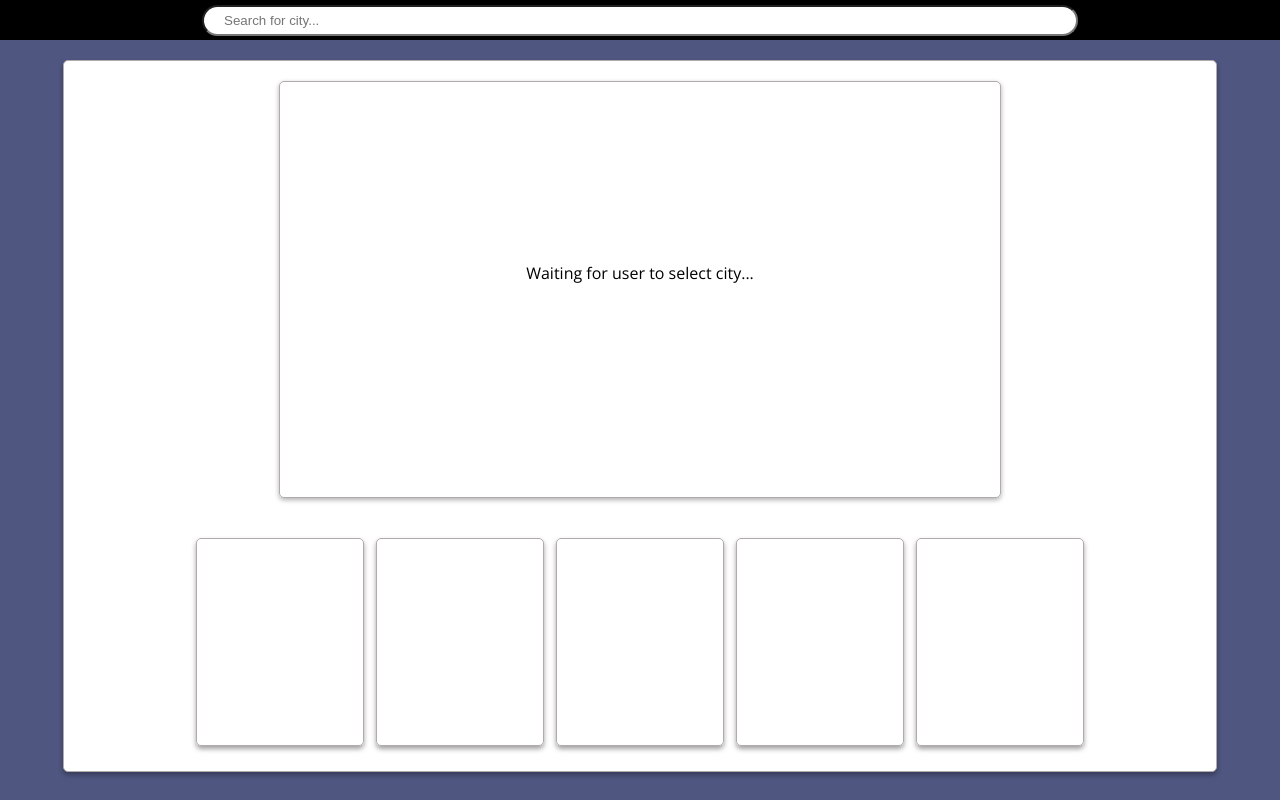
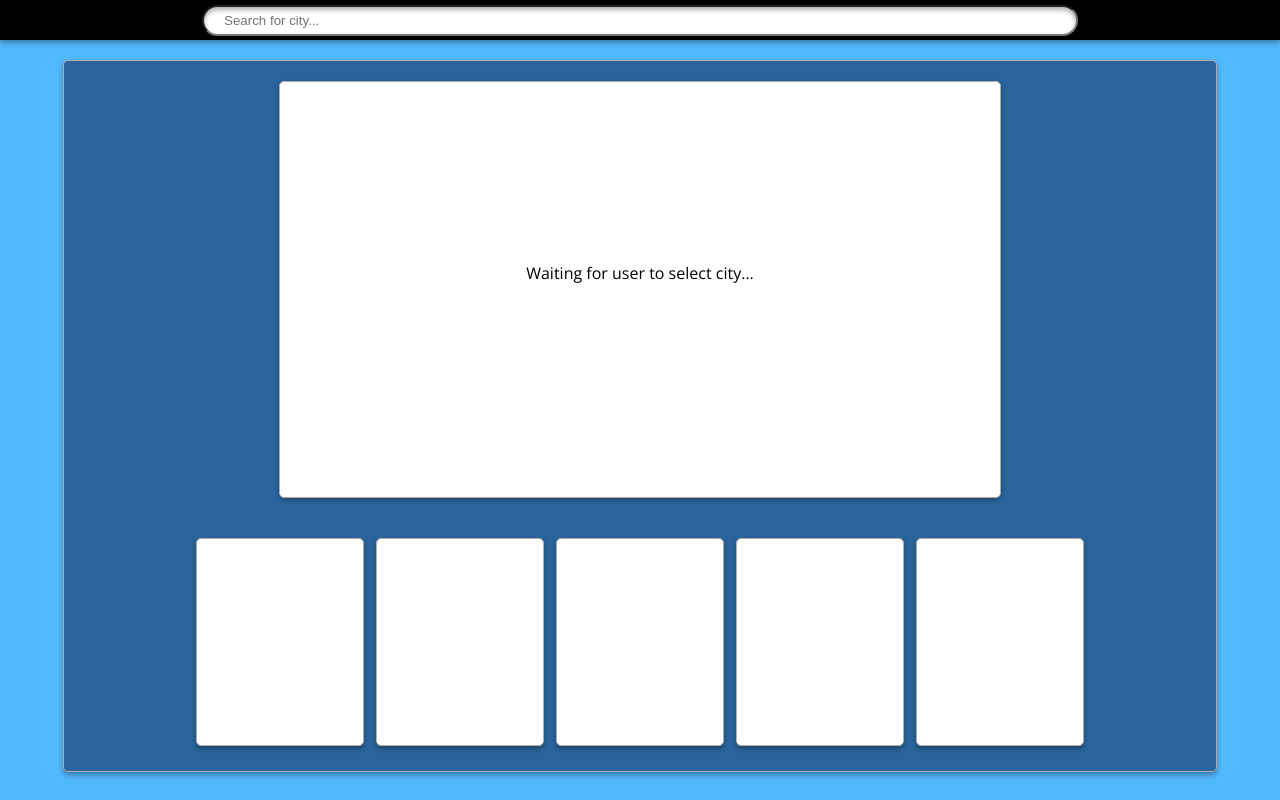
Before and after one commit to hritvikkaushik/simple-weather-react, a React app: page / in a window 1280 px wide. Built offline with nearby package versions, Linux system fonts and the light colour scheme.

Commit message:
Minor styling changes

```diff
--- a/src/components/FiveDays/FiveDays.css
+++ b/src/components/FiveDays/FiveDays.css
@@ -7,7 +7,8 @@
     text-align: center;
     border: 1px solid rgb(179, 171, 171);
     border-radius: 5px;
-    box-shadow: 0 3px 5px 0 #a1a1a1;
+    box-shadow: 0 3px 5px 0 #00000050;
+    background-color: white;
 }
 
 .FiveDays span{
--- a/src/components/TodaysWeather/TodaysWeather.css
+++ b/src/components/TodaysWeather/TodaysWeather.css
@@ -7,6 +7,7 @@
     border: 1px solid rgb(179, 171, 171);
     border-radius: 5px;
     box-shadow: 0 2px 5px 0 #00000050;
+    background-color: white;
 }
 
 .today span{
--- a/src/containers/MainWeather/MainWeather.css
+++ b/src/containers/MainWeather/MainWeather.css
@@ -6,5 +6,5 @@
     border: 1px solid rgb(179, 171, 171);
     border-radius: 5px;
     box-shadow: 0 3px 5px 0 #00000050;
-    background-color: white;
+    background-color: rgb(41, 101, 156);
 }
--- a/src/containers/TopBar/TopBar.css
+++ b/src/containers/TopBar/TopBar.css
@@ -4,6 +4,7 @@
     display: flex;
     align-items: center;
     background-color: black;
+    box-shadow: 0 3px 5px 0 #00000050;
     width: 100%;
     height: 40px;
 }
@@ -15,6 +16,7 @@
     border-radius: 25px;
     padding-left: 20px;
     padding-right: 20px;
+    box-shadow: inset 0 3px 5px 0 #00000050;
 }
 
 .SearchSuggestions{
--- a/src/index.css
+++ b/src/index.css
@@ -2,5 +2,5 @@ body {
   margin: 0;
   padding: 0;
   font-family: 'Open Sans', sans-serif;
-  background-color: rgb(79, 86, 128);
+  background-color: rgb(82, 184, 252);
 }
```
